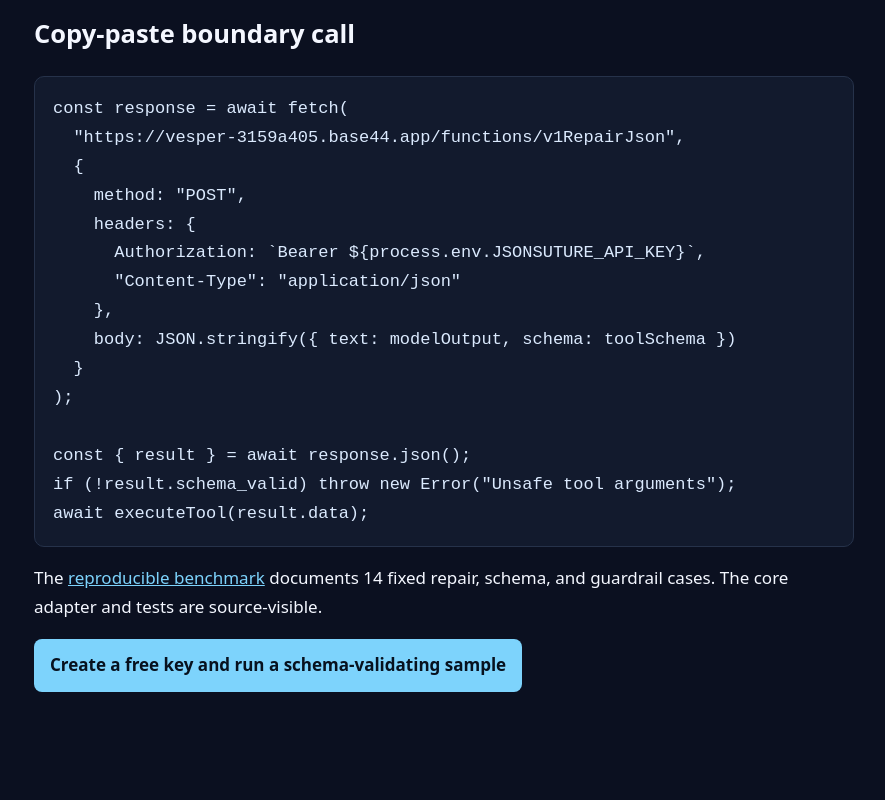
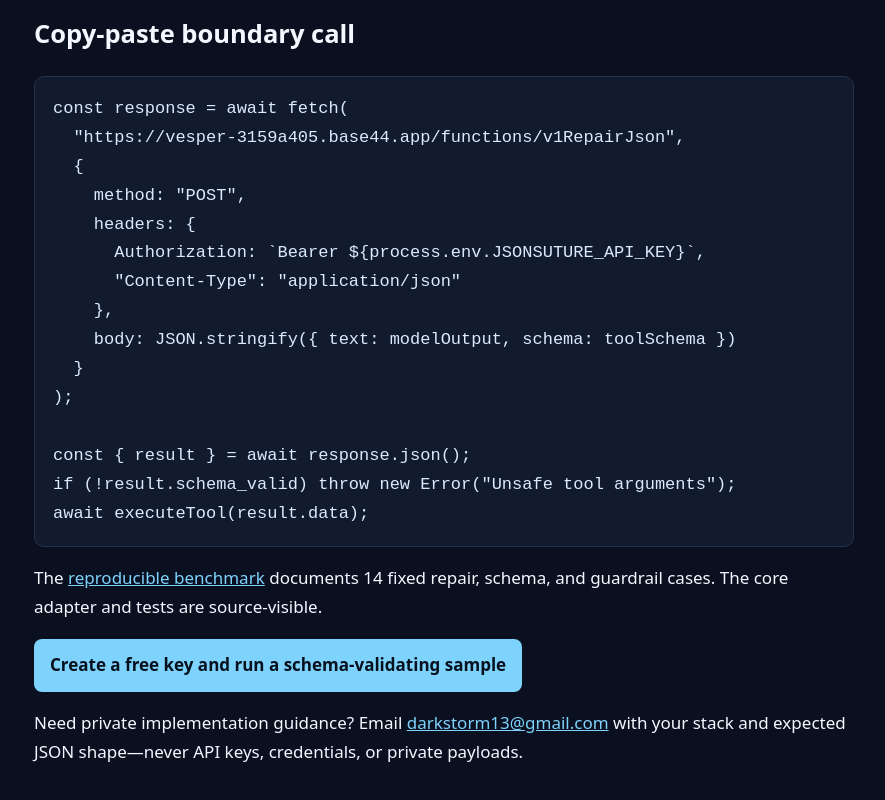
Before and after one commit to gilgold/jsonsuture-api, a website: page docs/guides/fix-malformed-llm-json.html in a window 1280 px wide. Shown: the part 2005-2805 px from the top of the page, without its empty margins (196-1081 px from the left). Before the commit the page ends 2784 px from the top, so only its background shows below. Drawn offline with Linux system fonts and the light colour scheme.

Commit message:
Add private implementation support CTAs

```diff
--- a/docs/guides/fix-malformed-llm-json.html
+++ b/docs/guides/fix-malformed-llm-json.html
@@ -62,5 +62,6 @@ await executeTool(result.data);</pre>
 
   <p>The <a href="https://github.com/gilgold/jsonsuture-api/blob/main/docs/BENCHMARK.md">reproducible benchmark</a> documents 14 fixed repair, schema, and guardrail cases. The core adapter and tests are source-visible.</p>
   <p><a class="cta" href="https://vesper-3159a405.base44.app/functions/jsonSutureHome?source=guide">Create a free key and run a schema-validating sample</a></p>
+  <p>Need private implementation guidance? Email <a href="mailto:darkstorm13@gmail.com?subject=JSONSuture%20implementation%20help">darkstorm13@gmail.com</a> with your stack and expected JSON shape—never API keys, credentials, or private payloads.</p>
 </body>
 </html>
```
Also changed, not shown: README.md.
